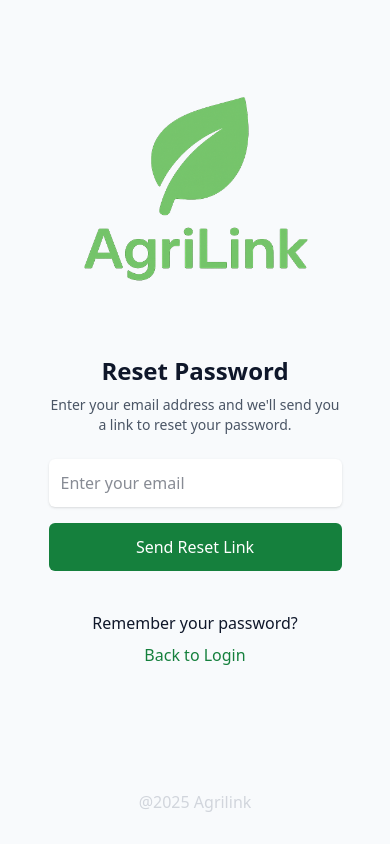
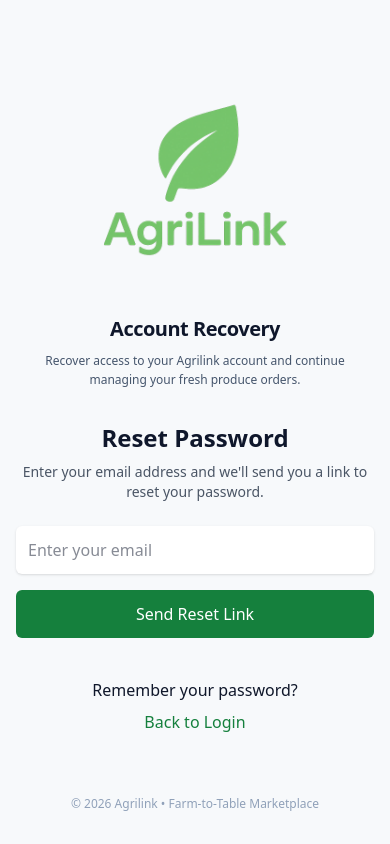
Before and after one commit to KarlCabasagan/Agrilink, a React (Vite) app: page /forgot-password in a window 390 px wide. Built offline with nearby package versions, Linux system fonts and the light colour scheme; no server answers.

Commit message:
style(auth): overhaul ForgotPassword container and responsive 2-column layout

```diff
--- a/src/pages/ForgotPassword.jsx
+++ b/src/pages/ForgotPassword.jsx
@@ -52,16 +52,28 @@ function ForgotPassword() {
     };
 
     return (
-        <div className="min-h-screen w-full max-w-full overflow-x-hidden flex items-center justify-center flex-col bg-background text-text">
-            <div className="w-10/12 max-w-6xl h-[90vh] flex flex-col items-center md:flex-row md:justify-between p-4">
-                {/* Logo Section */}
-                <div className="">
+        <div className="min-h-screen w-full max-w-full overflow-x-hidden flex items-center justify-center flex-col bg-slate-50/50 text-slate-900 px-4 py-8 sm:py-12">
+            <div className="w-full max-w-5xl mx-auto flex flex-col md:flex-row items-center justify-center md:justify-between gap-8 lg:gap-14 my-auto">
+                {/* Hero / Brand Section */}
+                <div className="flex flex-col items-center md:items-start text-center md:text-left max-w-md">
                     <img
                         src={full_logo}
-                        alt="Full Logo"
-                        className="w-full mb-4 max-w-sm"
+                        alt="Agrilink"
+                        className="w-full max-w-[240px] sm:max-w-[280px] mb-3 object-contain"
                         draggable={false}
                     />
+                    <h1 className="text-xl sm:text-2xl font-bold text-slate-900 tracking-tight">
+                        Account Recovery
+                    </h1>
+                    <p className="text-xs sm:text-sm text-slate-600 mt-2 leading-relaxed">
+                        Recover access to your Agrilink account and continue managing your fresh produce orders.
+                    </p>
+                    <div className="hidden sm:flex items-center gap-2 mt-4 text-[11px] font-medium text-emerald-800">
+                        <span className="inline-flex items-center gap-1 px-2.5 py-1 rounded-lg bg-emerald-50 border border-emerald-200/60">
+                            <Icon icon="mingcute:shield-check-line" width="13" height="13" className="text-emerald-700" />
+                            Secure Recovery Link
+                        </span>
+                    </div>
                 </div>
 
                 {/* Password Reset Card */}
@@ -157,7 +169,7 @@ function ForgotPassword() {
                     </div>
                 </div>
             </div>
-            <span className="text-gray-300">@2025 Agrilink</span>
+            <footer className="mt-8 text-center text-xs text-slate-400">© 2026 Agrilink • Farm-to-Table Marketplace</footer>
         </div>
     );
 }
```
